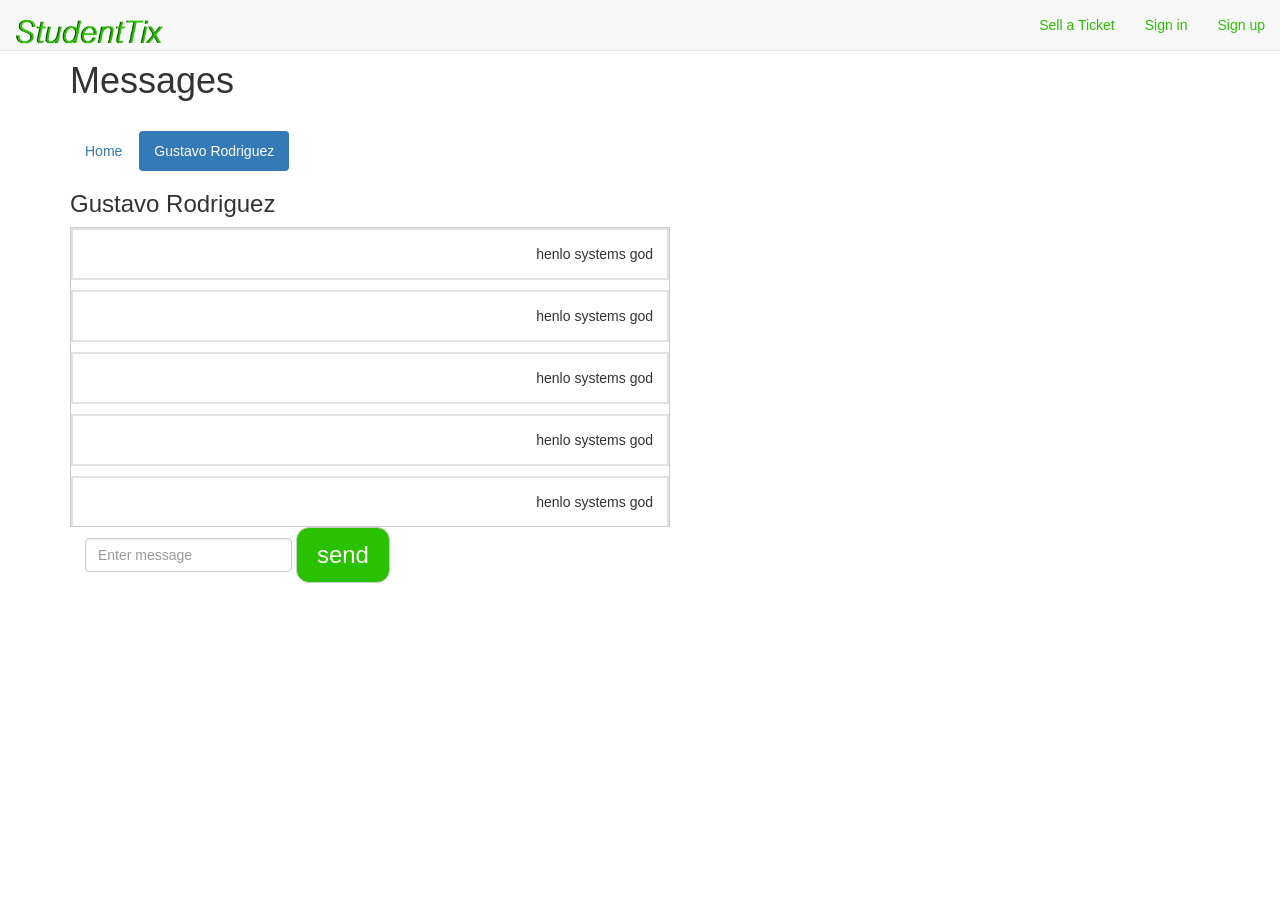
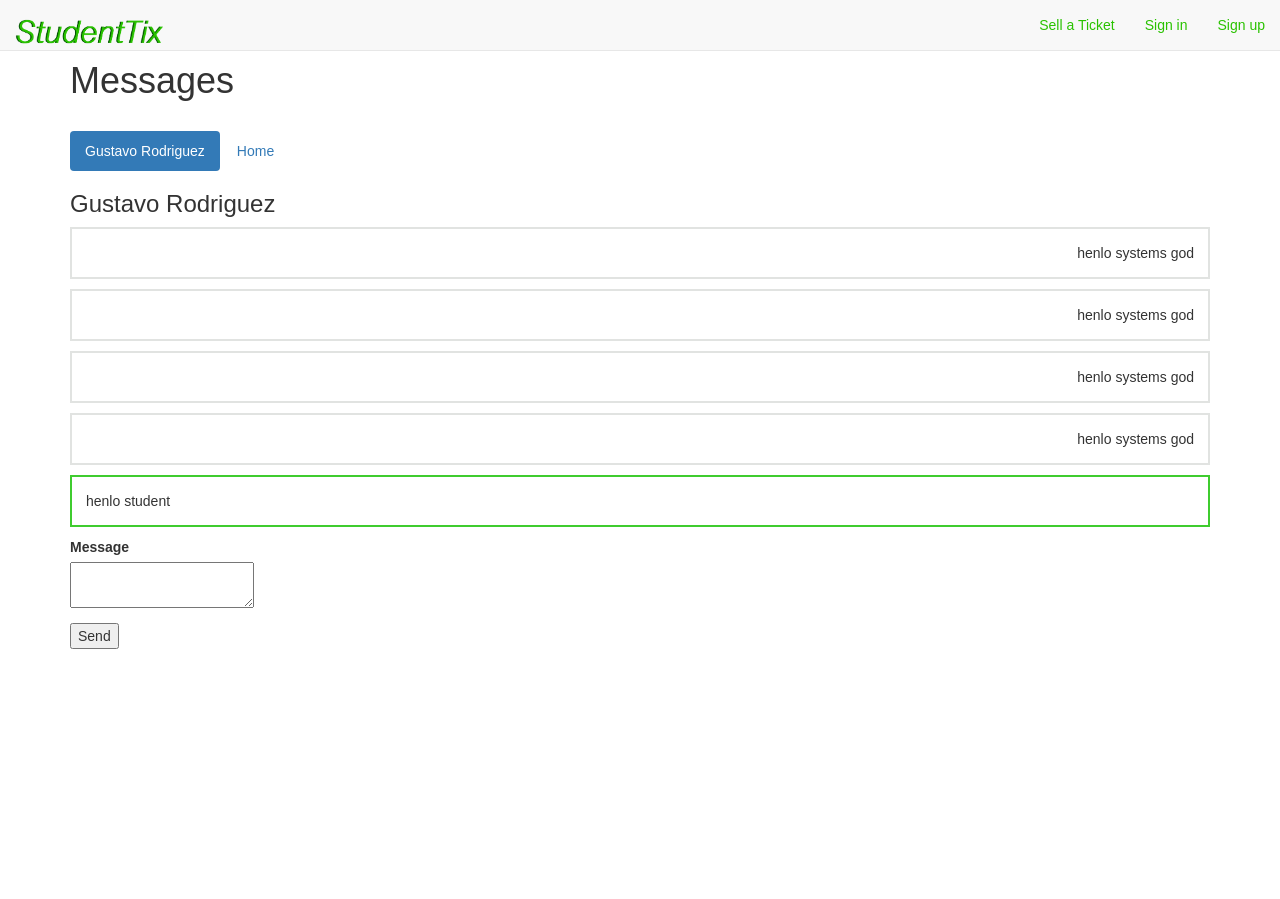
Before and after one commit to wborland/cs252, a Flask app: template templates/messages.html in a window 1280 px wide, after a click on "Gustavo Rodriguez". Shown: the top 899 px of the page. Run offline with Flask 2, Linux system fonts and the light colour scheme; the template is opened without the code that fills it: most values are stand-ins (such as "Sample title", 1, 10 or a date in 2020); form fields are guessed from the names that the template uses; some libraries are stand-ins or nearby versions; some web fonts are replaced.

Commit message:
updated message template

```diff
--- a/templates/messages.html
+++ b/templates/messages.html
@@ -6,58 +6,51 @@
   <h1>Messages</h1>
   <br>
   <ul class="nav nav-pills">
-    <li class="active"><a data-toggle="pill" href="#home">Home</a></li>
     <li><a data-toggle="pill" href="#grr">Gustavo Rodriguez</a></li>
+    <li><a data-toggle="pill" href="#home">Home</a></li>
   </ul>
 
-  <div class="tab-content">
-    <div id="home" class="tab-pane fade in active">
-      <h3>HOME</h3>
-      <p>Lorem ipsum dolor sit amet, consectetur adipisicing elit, sed do eiusmod tempor incididunt ut labore et dolore magna aliqua.</p>
-    </div>
+  <div id="msgs" class="tab-content">
     <div id="grr" class="tab-pane fade">
       <h3>Gustavo Rodriguez</h3>
-      <body onload="scroll()">
-
-        <div id="box" style="height:300px;width:600px;border:1px solid #ccc;overflow:auto;">
-
-          <p style="border:2px; border-style:solid; border-color:#e1e3e1; padding: 1em;" align="right">henlo systems god</p>
-          <p style="border:2px; border-style:solid; border-color:#e1e3e1; padding: 1em;" align="right">henlo systems god</p>
-          <p style="border:2px; border-style:solid; border-color:#e1e3e1; padding: 1em;" align="right">henlo systems god</p>
-          <p style="border:2px; border-style:solid; border-color:#e1e3e1; padding: 1em;" align="right">henlo systems god</p>
-          <p style="border:2px; border-style:solid; border-color:#e1e3e1; padding: 1em;" align="right">henlo systems god</p>
-          <p style="border:2px; border-style:solid; border-color:#e1e3e1; padding: 1em;" align="right">henlo systems god</p>
-          <p style="border:2px; border-style:solid; border-color:#e1e3e1; padding: 1em;" align="right">henlo systems god</p>
-          <p style="border:2px; border-style:solid; border-color:#e1e3e1; padding: 1em;" align="right">henlo systems god</p>
+        <div id="box">
           <p style="border:2px; border-style:solid; border-color:#e1e3e1; padding: 1em;" align="right">henlo systems god</p>
           <p style="border:2px; border-style:solid; border-color:#e1e3e1; padding: 1em;" align="right">henlo systems god</p>
           <p style="border:2px; border-style:solid; border-color:#e1e3e1; padding: 1em;" align="right">henlo systems god</p>
           <p style="border:2px; border-style:solid; border-color:#e1e3e1; padding: 1em;" align="right">henlo systems god</p>
 
           <p style="border:2px; border-style:solid; border-color:#3fcc2f; padding: 1em;" align="left">henlo student</p>
-
-        </div>
-      </body>
-    </div>
         </div>
 
-  <div class="container">
+        <form action="" method="post">
+        <p>
+            {{ form.message.label }}<br>
+            {{ form.message(size=64) }}
+        </p>
+        <p>{{ form.send() }}</p>
+
+
+        </form>
+
+      <!--div class="container">
         <form class="form-inline" action="/action_page.php">
           <div class="form-group">
             <input type="message" class="form-control" id="message" placeholder="Enter message" name="message">
           </div>
           <button type="submit" class="btn btn-default">send</button>
         </form>
-  </div>
+      </div-->
 
     </div>
 
-<script type="text/javascript">
-  function scroll() {
-  var textarea = document.getElementById('box');
-  textarea.scrollTop = textarea.scrollHeight;
-}
-</script>
+    <div id="home" class="tab-pane fade">
+      <h3>HOME</h3>
+      <div id="box" style="height:300px;width:600px;border:1px solid #ccc;overflow:auto;">
+        a
+      </div>
+    </div>
+  </div>
+</div>
 
 </body>
 </html>
@@ -78,7 +71,7 @@
     {% for u in users %}
       <div id="{{ u[id] }}" class="tab-pane fade">
       <h3>{{ u.name }}</h3>
-      <div style="height:300px;width:600px;border:1px solid #ccc;overflow:auto;">
+        <div id="box">
           {% for m in u.messages %}
             {% if m.from_user_id == u.id %}
               <p style="border:2px; border-style:solid; border-color:#3fcc2f; padding: 1em;" align="left">{{ m }}</p>
@@ -86,9 +79,6 @@
               <p style="border:2px; border-style:solid; border-color:#e1e3e1; padding: 1em;" align="right">{{ m }}</p>
             {% endif %}
           {% endfor %}
-      </div>
-    {% endfor %}
-    </div>
         </div>
 
         <div class="container">
@@ -100,6 +90,9 @@
           </form>
         </div>
 
+    {% endfor %}
+    </div>
+  </div>
 </div>
 
 -->
```
Lines whose indentation alone changed are shown as unchanged.
